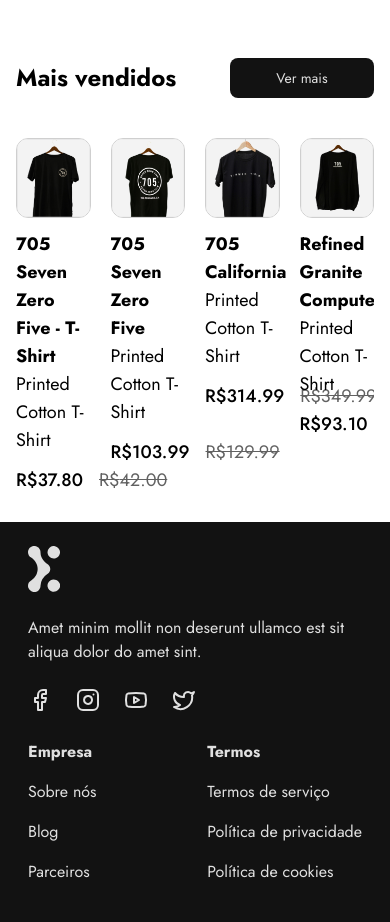
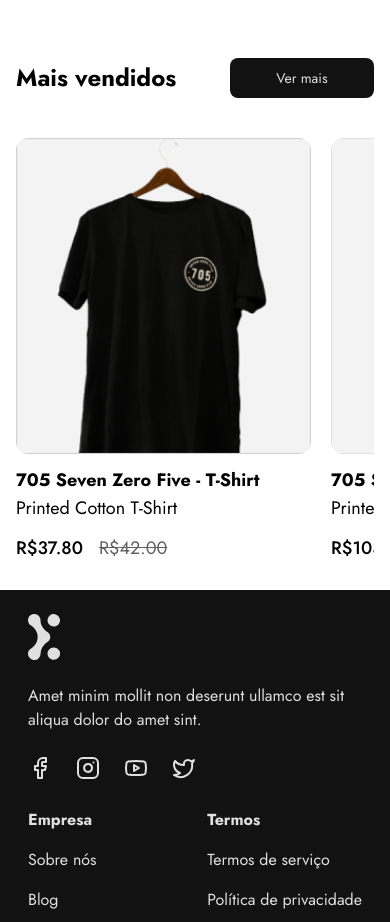
Before and after one commit to vemser/vemser-vs13-projeto-tshirt-ecomerce-front, a React (Vite) app: page / in a window 390 px wide. Shown: the part 2320-3242 px from the top of the page. Built offline with nearby package versions, Linux system fonts and the light colour scheme.

Commit message:
style: add responsiveness to best sellers section

```diff
--- a/src/pages/Home/Home.tsx
+++ b/src/pages/Home/Home.tsx
@@ -37,6 +37,20 @@ const tShirtsList = [
     price: 98.0,
     percentageDiscount: 5,
     img: tShirt4,
+  },
+  {
+    title: "705 Seven Zero Five - T-Shirt",
+    description: "Printed Cotton T-Shirt",
+    price: 119.99,
+    percentageDiscount: 10,
+    img: tShirt1,
+  },
+  {
+    title: "705 Seven Zero Five - T-Shirt",
+    description: "Printed Cotton T-Shirt",
+    price: 119.99,
+    percentageDiscount: 10,
+    img: tShirt1,
   },
   {
     title: "705 Seven Zero Five - T-Shirt",
@@ -129,15 +143,30 @@ const Home = () => {
             Ver mais
           </button>
         </div>
-        <div className="mt-10 text-lg">
-          <Swiper spaceBetween={20} slidesPerView={4} className="overflow-x-hidden flex">
+
+        <Swiper
+          spaceBetween={20}
+          slidesPerView={1.2}
+          breakpoints={{
+            480: {
+              slidesPerView: 2.2,
+            },
+            768: {
+              slidesPerView: 3.2,
+            },
+            1024: {
+              slidesPerView: 4.2,
+            }
+          }}
+          className="overflow-x-hidden flex flex-wrap mt-10 text-lg"
+        >
           {tShirtsList.map((tShirt, index) => (
-              <SwiperSlide key={index}>
-                <div className="flex flex-col gap-3 max-w-80 cursor-pointer">
+            <SwiperSlide key={index} className="flex justify-center sm:justify-start">
+              <div className="flex flex-col gap-3 w-80 cursor-pointer">
                 <img
                   src={tShirt.img}
                   alt="..."
-                    className="border border-tertiary border-opacity-30 rounded-xl"
+                  className="border-tertiary border-opacity-10 rounded-xl"
                 />
                 <div>
                   <strong>{tShirt.title}</strong>
@@ -152,14 +181,13 @@ const Home = () => {
                     </strong>
                     <p className="text-tertiary line-through">
                       R${tShirt.price.toFixed(2)}
-                      </p>{" "}
+                    </p>
                   </div>
                 </div>
               </div>
             </SwiperSlide>
           ))}
         </Swiper>
-        </div>
       </section>
     </>
   );
```
Lines whose indentation alone changed are shown as unchanged.
